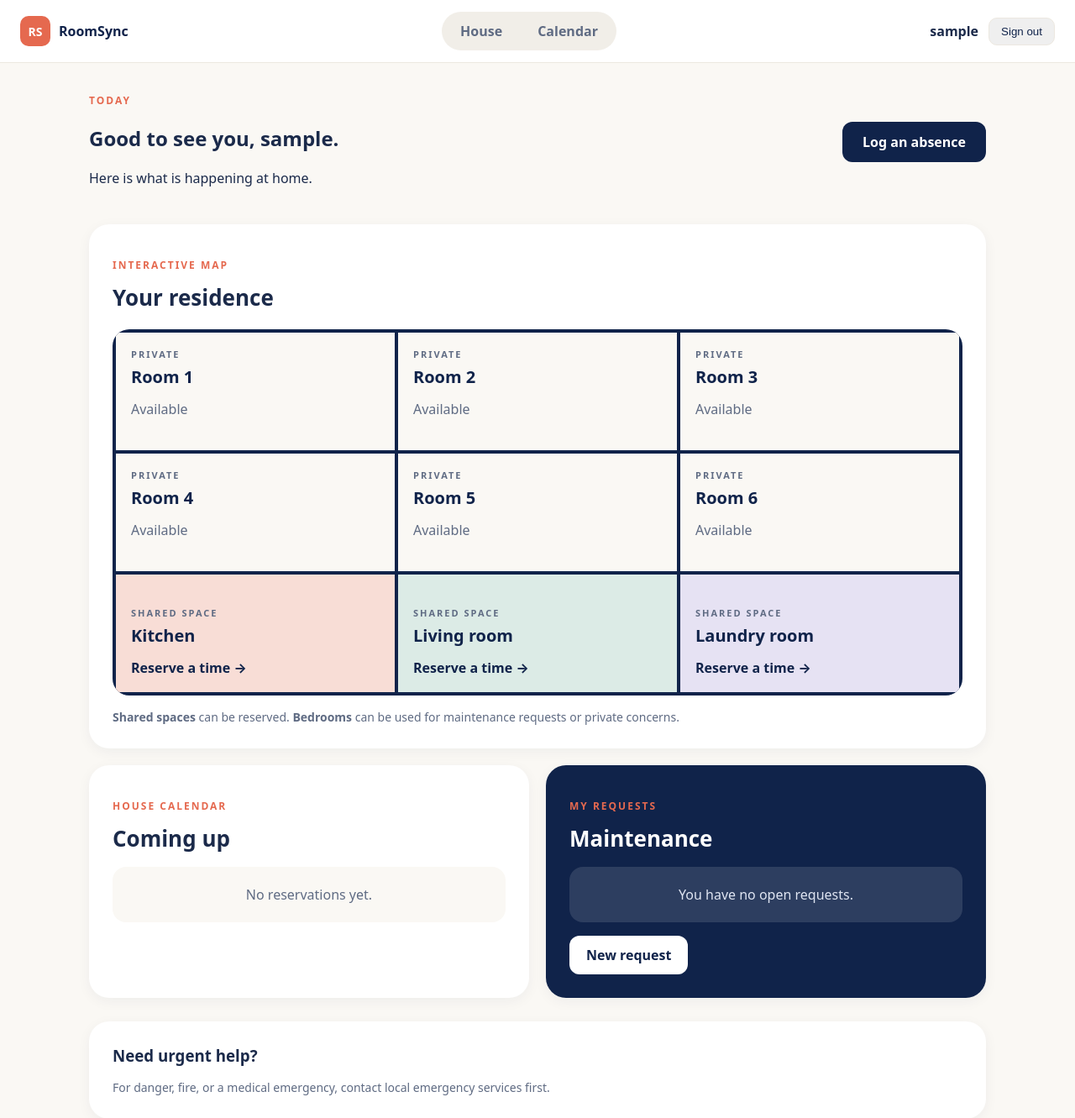
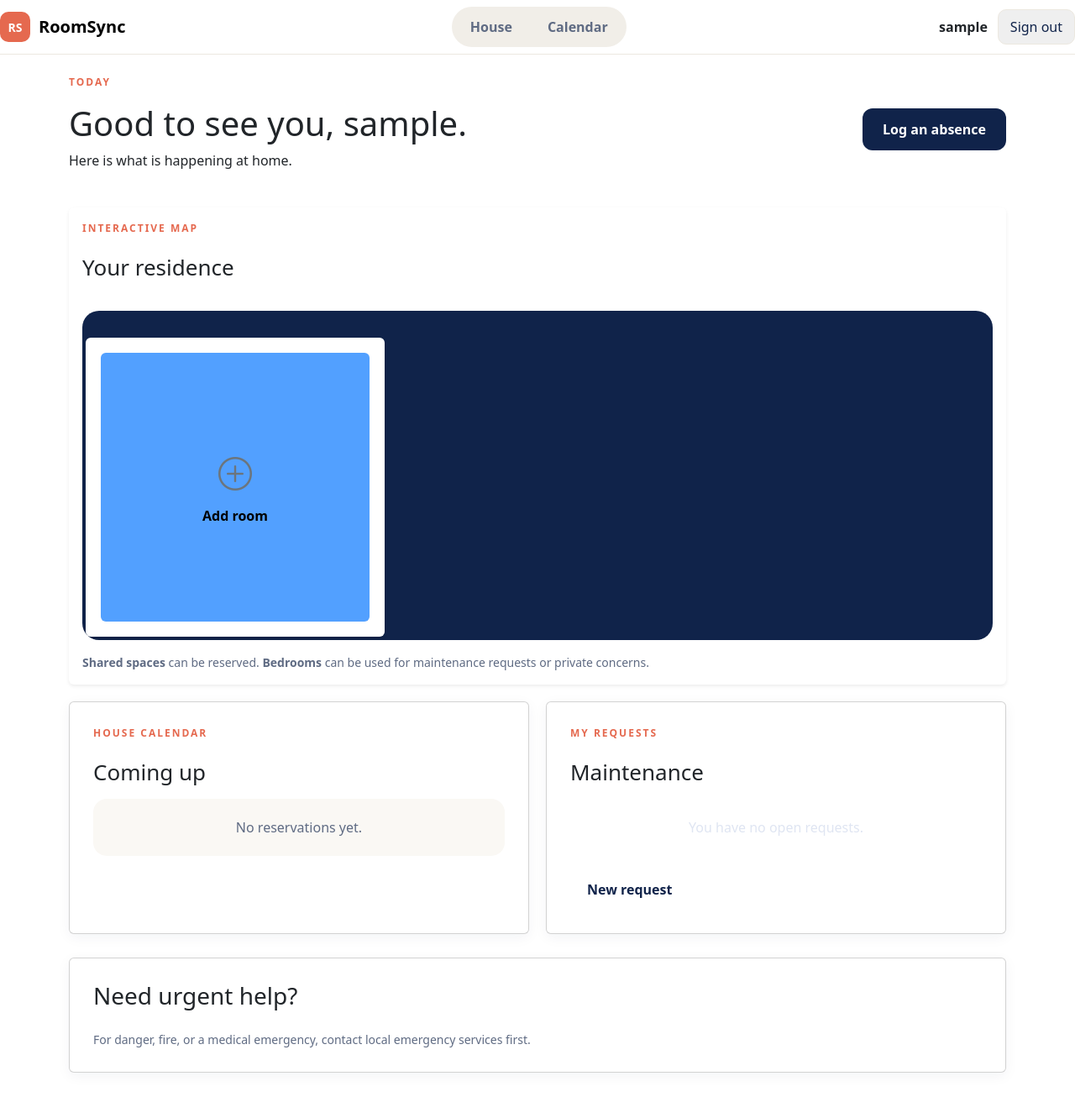
Before and after one commit to Andres-Fontys/Fontys-HousingAPP, a Flask app: page /dashboard in a window 1280 px wide. Shown: the top 1331 px of the page at 84% size. After the commit the page ends 1277 px from the top, so only its background shows below. Run offline with Flask 3, Linux system fonts and the light colour scheme; the visitor is signed in with stand-in values (Sample User, id 1); some libraries are stand-ins or nearby versions.

Commit message:
Work in progress

```diff
--- a/app/auth/routes.py
+++ b/app/auth/routes.py
@@ -1,13 +1,9 @@
-
-
 from flask import render_template, url_for, redirect, flash
 from app.auth import auth
 from app import db
 from app.models import User
 from app.auth.forms import RegisterForm, LoginForm
-
 from flask_login import login_user, logout_user, login_required
-
 from werkzeug.security import (
     check_password_hash,
     generate_password_hash
--- a/app/dashboard/__init__.py
+++ b/app/dashboard/__init__.py
@@ -2,4 +2,4 @@ from flask import Blueprint
 
 dashboard = Blueprint('dashboard', __name__)
 
-from app.dashboard import routes
+from app.dashboard import routes, space
--- /dev/null
+++ b/app/dashboard/forms.py
@@ -0,0 +1,10 @@
+
+
+from flask_wtf import FlaskForm
+from wtforms import StringField, SubmitField
+from wtforms.validators import DataRequired
+from app.models import User
+
+class SpaceForm(FlaskForm):
+    space_name = StringField('Space name', validators=[DataRequired()])
+    submit = SubmitField('Add Room')
--- a/app/dashboard/routes.py
+++ b/app/dashboard/routes.py
@@ -2,9 +2,10 @@
 from flask import render_template
 from flask_login import login_required
 from app.dashboard import dashboard
+from app.dashboard.space import SpaceForm , spaces
 
 
 @dashboard.route('/dashboard')
 @login_required
 def index():
-    return render_template('dashboard.html')
+    return render_template('dashboard.html', form=SpaceForm() , spaces=spaces)
--- /dev/null
+++ b/app/dashboard/space.py
@@ -0,0 +1,22 @@
+from flask import url_for , redirect
+from app.dashboard import dashboard
+from flask_wtf import FlaskForm
+from app.dashboard.forms import SpaceForm
+
+spaces = []
+
+tints = ["blue", "green", "yellow", "purple"]
+
+
+@dashboard.route('/house/add', methods=['POST'])
+def addSpace():
+    form = SpaceForm()
+
+    if form.validate_on_submit():
+        spaceName = form.space_name.data
+
+        spaceColor = tints[len(spaces) % len(tints)]
+
+        spaces.append((spaceName, spaceColor))
+
+    return redirect(url_for('dashboard.index'))
--- a/app/static/css/style.css
+++ b/app/static/css/style.css
@@ -309,3 +309,58 @@ body {
     transform: scale(0.96);
     filter: brightness(0.9);
 }
+
+.tint-blue {
+    background-color: #5991db;
+}
+
+.tint-green {
+    background-color: #1a7e3d;
+}
+
+.tint-yellow {
+    background-color: #ceaf35;
+}
+
+.tint-purple {
+    background-color: #f3e8ff;
+}
+
+.space--add {
+    display: flex;
+    flex-direction: column;
+    align-items: center;
+    justify-content: center;
+    aspect-ratio: 1 / 1;
+    min-height: 0;
+}
+
+.space--add button {
+    cursor: pointer;
+    font: inherit;
+}
+
+#add-room-form {
+    width: 100%;
+    flex-direction: column;
+    gap: 10px;
+}
+
+.space {
+    overflow: hidden;
+    border-radius: 14px;
+    transition: transform 0.2s ease;
+}
+
+.space:hover {
+    transform: translateY(-3px);
+}
+
+.space--add {
+    background: #b2ceea;
+    border: 2px dashed #52a0ff !important;
+}
+
+.space--add button {
+    background: #52a0ff ;
+}
--- a/app/templates/base.html
+++ b/app/templates/base.html
@@ -5,6 +5,10 @@
     <meta name="viewport" content="width=device-width, initial-scale=1.0">
     <title>{% block title %}RoomSync{% endblock %}</title>
     <link rel="stylesheet" href="{{ url_for('static', filename='css/style.css') }}">
+    <link href="https://cdn.jsdelivr.net/npm/bootstrap@5.3.8/dist/css/bootstrap.min.css"
+      rel="stylesheet">
+    <link rel="stylesheet"
+      href="https://cdn.jsdelivr.net/npm/bootstrap-icons@1.13.1/font/bootstrap-icons.min.css">
     {% block head %}{% endblock %}
 </head>
 <body>
@@ -15,5 +19,6 @@
     </main>
 
     {% block scripts %}{% endblock %}
+<script src="https://cdn.jsdelivr.net/npm/bootstrap@5.3.8/dist/js/bootstrap.bundle.min.js"></script>
 </body>
 </html>
--- /dev/null
+++ b/app/templates/components/space.html
@@ -0,0 +1,6 @@
+
+<div class="space space--private">
+    <span class="space-type">Private</span>
+    <h3>{{ room.name }}</h3>
+    <p>{{ room.status }}</p>
+</div>
--- a/app/templates/dashboard.html
+++ b/app/templates/dashboard.html
@@ -11,33 +11,59 @@
     </div>
     <a href="#" class="primary-btn">Log an absence</a>
 </section>
-{% set rooms = ["Room 1", "Room 2", "Room 3", "Room 4", "Room 5", "Room 6"] %}
-{% set spaces = [("Kitchen", "tint-coral"), ("Living room", "tint-green"), ("Laundry room", "tint-purple")] %}
 
-<section class="card">
+
+
+<section class="card shadow-sm border-0 p-3">
     <p class="eyebrow">Interactive map</p>
     <h2>Your residence</h2>
 
     <div class="floorplan">
-        {% for room in rooms %}
-        <div class="space space--private">
-            <span class="space-type">Private</span>
-            <h3>{{ room }}</h3>
-            <p>Available</p>
-        </div>
+
+        {% for name, color in spaces %}
+            <div class="space card shadow-sm border-0 tint-{{ color }}">
+                <div class="card-body d-flex flex-column justify-content-center">
+                    <i class="bi bi-house-door fs-3 mb-2"></i>
+                    <h5 class="card-title mb-0">{{ name }}</h5>
+                </div>
+            </div>
         {% endfor %}
 
-        {% for name, tint in spaces %}
-        <a href="#" class="space space--shared {{ tint }}">
-            <span class="space-type">Shared space</span>
-            <h3>{{ name }}</h3>
-            <p>Reserve a time →</p>
-        </a>
-        {% endfor %}
+        <div class="space card shadow-sm border-0 space--add"
+             id="add-room-card">
+
+            <button type="button"
+                    class="btn btn-light border-0 h-100 w-100"
+                    id="show-room-form">
+
+                <i class="bi bi-plus-circle fs-1 text-secondary"></i>
+                <span class="d-block mt-2 fw-semibold">Add room</span>
+            </button>
+
+            <form id="add-room-form"
+                  action="{{ url_for('dashboard.addSpace') }}"
+                  method="POST"
+                  style="display: none;">
+
+                {{ form.hidden_tag() }}
+                {{ form.space_name(class="form-control mb-2",
+                                   placeholder="Room name") }}
+
+                <button type="submit" class="btn btn-primary btn-sm w-100">
+                    Create
+                </button>
+            </form>
+
+        </div>
+
     </div>
 
-    <p class="hint"><strong>Shared spaces</strong> can be reserved. <strong>Bedrooms</strong> can be used for maintenance requests or private concerns.</p>
+    <p class="hint mt-3">
+        <strong>Shared spaces</strong> can be reserved.
+        <strong>Bedrooms</strong> can be used for maintenance requests or private concerns.
+    </p>
 </section>
+
 
 {% set reservations = [] %}
 {% set requests = [] %}
@@ -86,4 +112,19 @@
     <h3>Need urgent help?</h3>
     <p class="hint">For danger, fire, or a medical emergency, contact local emergency services first.</p>
 </section>
+
+<script>
+    const button = document.getElementById('show-room-form');
+
+    console.log("Button found:", button);
+
+    button.addEventListener('click', function() {
+        console.log("Button clicked!");
+
+        this.style.display = 'none';
+
+        document.getElementById('add-room-form').style.display = 'flex';
+    });
+</script>
+
 {% endblock %}
```
Also changed, not shown: app/dashboard/house.py (deleted, +0 -11 lines), app/auth/forms.py (line endings or trailing spaces).
